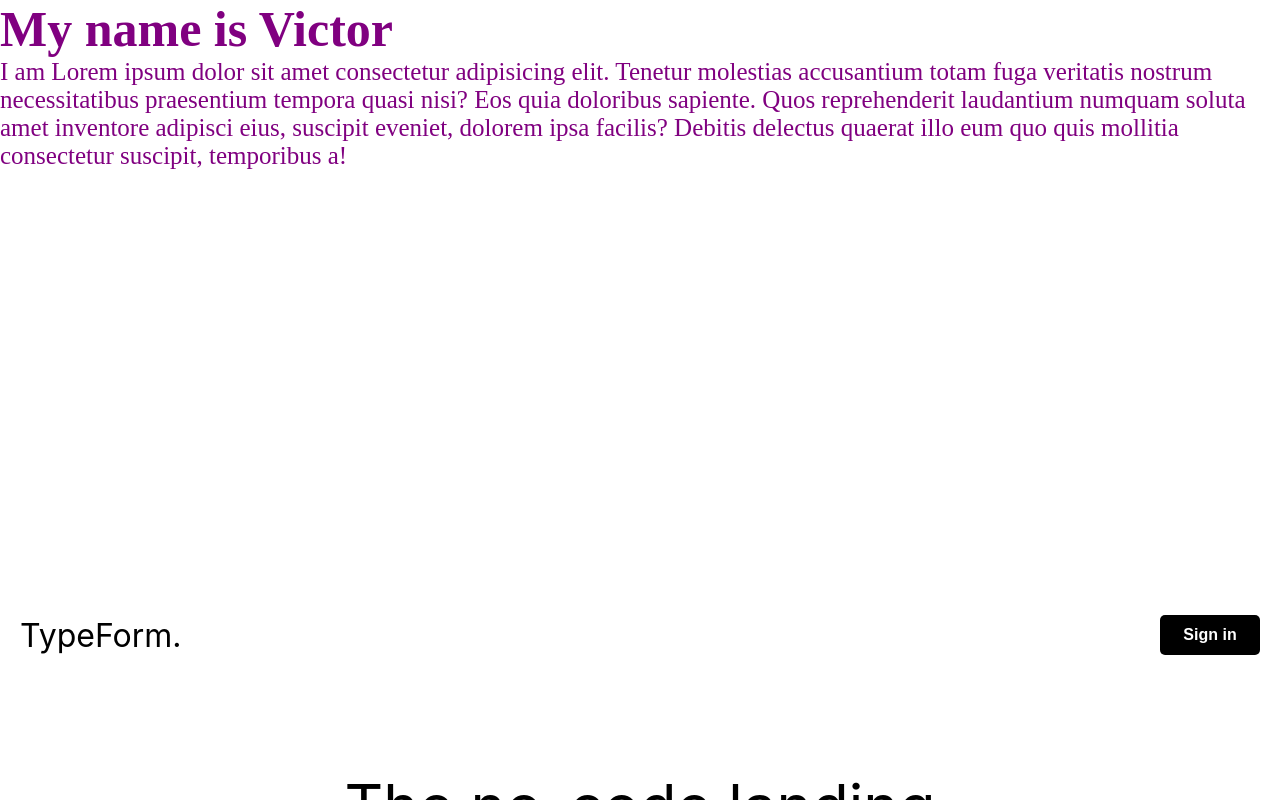
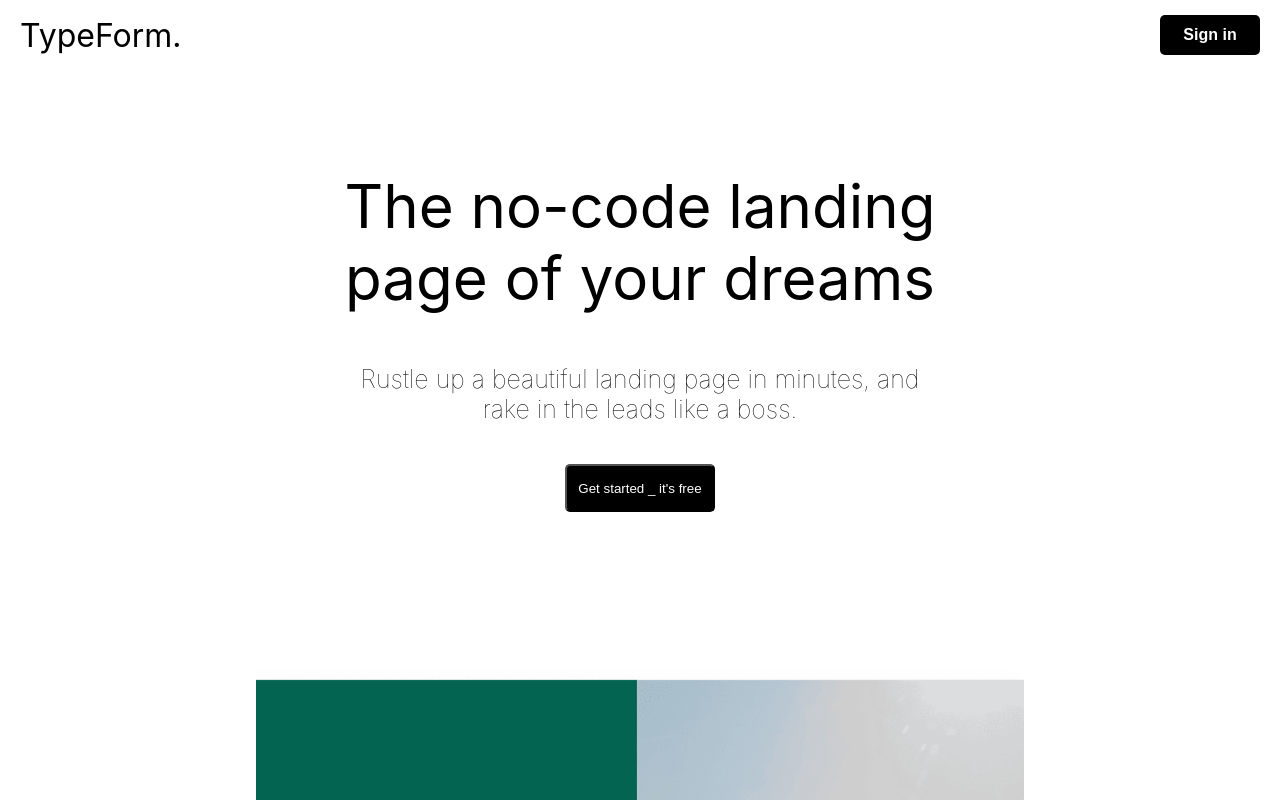
Before and after one commit to Sanni-Damilola/githubProject, a React (Create React App) app: page / in a window 1280 px wide. Shown: the top 800 px of the page. Built offline with nearby package versions, Linux system fonts and the light colour scheme.

Commit message:
few updates

```diff
--- a/src/App.js
+++ b/src/App.js
@@ -4,22 +4,16 @@ import "./App.css";
 import AllRoutes from "./Components/AllRoutes";
 import Victor from "./Components/pratice/victor";
 
-import './App.css';
+import "./App.css";
 
-import Olami from './Components/pratice/Olami';
-
-
+import Olami from "./Components/pratice/olami";
 
 function App() {
   return (
-    <div>
-
-
+    <div style={{ overflowX: "hidden" }}>
+      <AllRoutes />
+      <Olami />
       <Victor />
-
-   <AllRoutes />
-   <Olami />
-
     </div>
   );
 }
```
